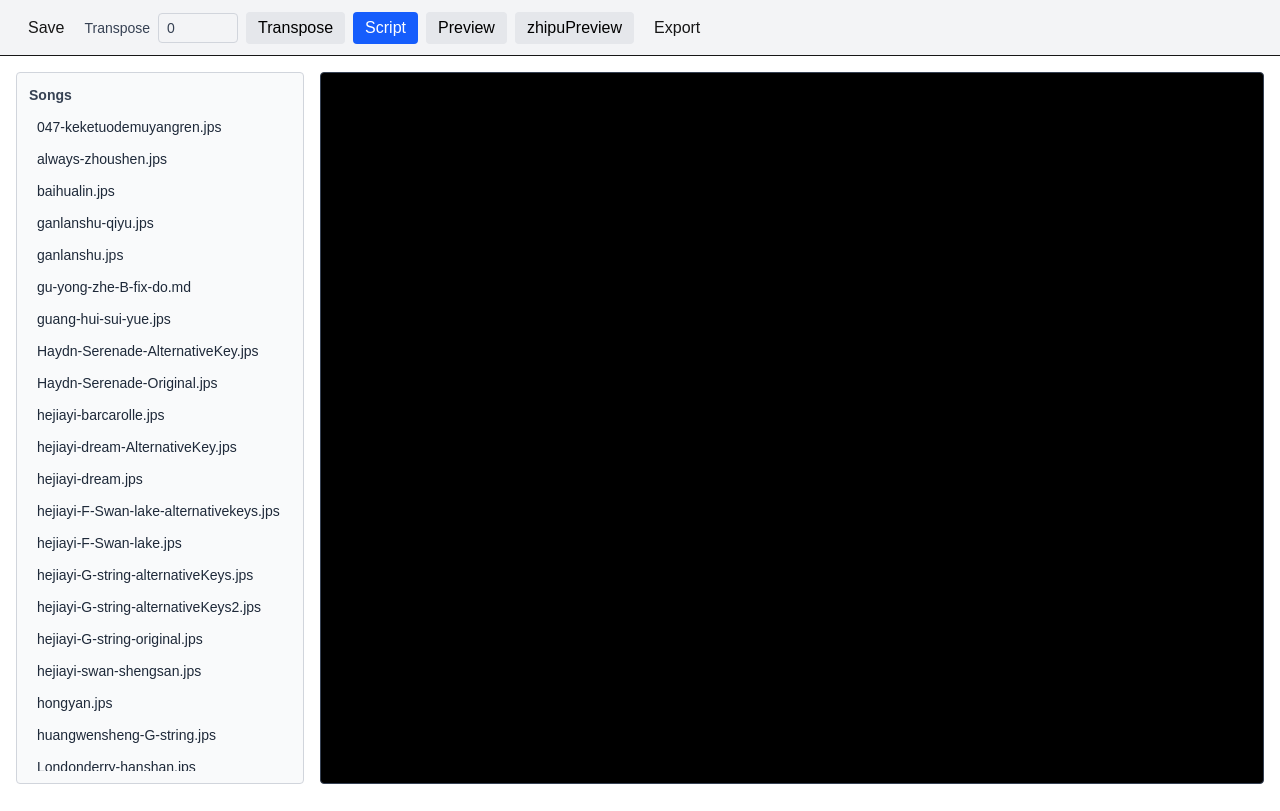
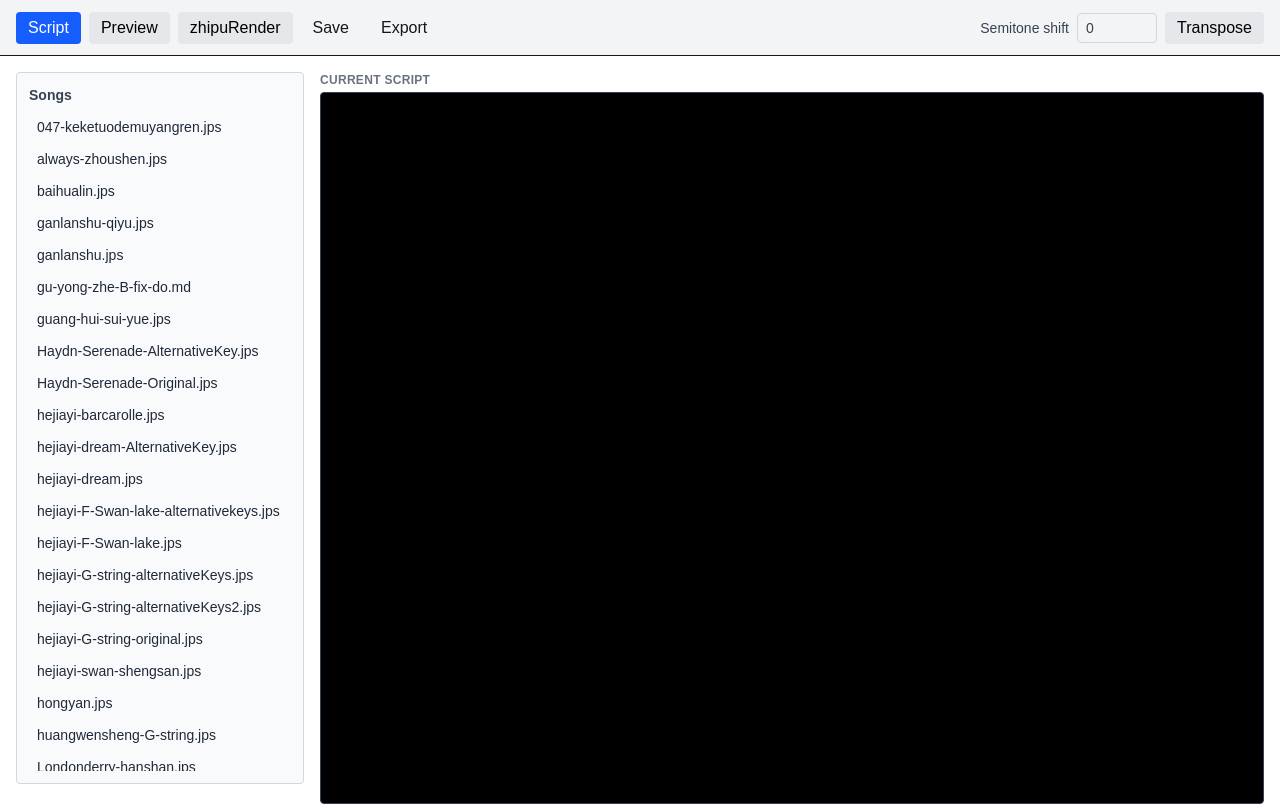
Before and after one commit to eat-sleep-code-repeat-it/mumupu, a Next.js app: page /zhipu in a window 1280 px wide. Built offline with nearby package versions, Linux system fonts and the light colour scheme; no server answers.

Commit message:
update toolbar

```diff
--- a/app/zhipu/page.tsx
+++ b/app/zhipu/page.tsx
@@ -4,13 +4,14 @@ import { useEffect, useState } from "react";
 
 export default function Zhipu() {
   const [text, setText] = useState("");
+  const [transposedText, setTransposedText] = useState("");
   const [songFiles, setSongFiles] = useState<string[]>([]);
   const [selectedSong, setSelectedSong] = useState("");
   const [svg, setSvg] = useState("");
   const [adjustment, setAdjustment] = useState("0");
   const [transposeError, setTransposeError] = useState("");
-  const [mode, setMode] = useState<"script" | "preview" | "zhipuPreview">("script");
-  const [loadingMode, setLoadingMode] = useState<"preview" | "zhipuPreview" | null>(null);
+  const [mode, setMode] = useState<"script" | "preview" | "zhipuRender" | "zhipuTransposedView">("script");
+  const [loadingMode, setLoadingMode] = useState<"preview" | "zhipuRender" | "zhipuTransposedView" | null>(null);
   const [isTransposing, setIsTransposing] = useState(false);
 
   async function renderSvg(script: string): Promise<string> {
@@ -70,6 +71,7 @@ export default function Zhipu() {
       const content = await response.text();
       setSelectedSong(file);
       setText(content);
+      setTransposedText("");
     } catch (error) {
       console.error("Failed to load selected song:", error);
     }
@@ -94,12 +96,12 @@ export default function Zhipu() {
     }
   }
 
-  async function handleZhipuPreview() {
+  async function handleZhipuRender() {
     if (loadingMode) {
       return;
     }
 
-    setLoadingMode("zhipuPreview");
+    setLoadingMode("zhipuRender");
     try {
       const response = await fetch("/api/jianpu", {
         method: "POST",
@@ -115,11 +117,42 @@ export default function Zhipu() {
 
       const data = await response.json();
       setSvg(data.svg);
-      setMode("zhipuPreview");
+      setMode("zhipuRender");
     } catch (error) {
-      console.error("Zhipu preview failed:", error);
-      setSvg("<div style=\"color:red; padding:16px;\">Zhipu preview failed. Check console for details.</div>");
-      setMode("zhipuPreview");
+      console.error("Zhipu render failed:", error);
+      setSvg("<div style=\"color:red; padding:16px;\">Zhipu render failed. Check console for details.</div>");
+      setMode("zhipuRender");
+    } finally {
+      setLoadingMode(null);
+    }
+  }
+
+  async function handleZhipuTransposedView() {
+    if (loadingMode || !transposedText) {
+      return;
+    }
+
+    setLoadingMode("zhipuTransposedView");
+    try {
+      const response = await fetch("/api/jianpu", {
+        method: "POST",
+        headers: {
+          "Content-Type": "text/plain; charset=utf-8",
+        },
+        body: transposedText,
+      });
+
+      if (!response.ok) {
+        throw new Error(`Request failed: ${response.status}`);
+      }
+
+      const data = await response.json();
+      setSvg(data.svg);
+      setMode("zhipuTransposedView");
+    } catch (error) {
+      console.error("Zhipu transposed view failed:", error);
+      setSvg("<div style=\"color:red; padding:16px;\">Zhipu transposed view failed. Check console for details.</div>");
+      setMode("zhipuTransposedView");
     } finally {
       setLoadingMode(null);
     }
@@ -156,7 +189,7 @@ export default function Zhipu() {
       }
 
       const data = (await response.json()) as { script: string };
-      setText(data.script);
+      setTransposedText(data.script);
       setMode("script");
       setTransposeError("");
     } catch (error) {
@@ -183,7 +216,8 @@ export default function Zhipu() {
     }`;
 
   const isLoadingPreview = loadingMode === "preview";
-  const isLoadingZhipuPreview = loadingMode === "zhipuPreview";
+  const isLoadingZhipuRender = loadingMode === "zhipuRender";
+  const isLoadingZhipuTransposedView = loadingMode === "zhipuTransposedView";
   const isAnyLoading = loadingMode !== null || isTransposing;
   const isValidAdjustment = adjustment.trim() !== "" && Number.isInteger(Number(adjustment));
   const isTransposeDisabled = isAnyLoading || !isValidAdjustment;
@@ -196,9 +230,33 @@ export default function Zhipu() {
     <main className="flex h-screen flex-col">
       {/* Navigation */}
       <nav className="flex h-14 items-center gap-2 border-b bg-gray-100 px-4">
+        <button
+          onClick={handleScript}
+          disabled={isAnyLoading}
+          className={`${buttonClass(mode === "script")} ${isAnyLoading ? "cursor-not-allowed opacity-60" : ""}`}>
+          Script
+        </button>
+        <button
+          onClick={() => {
+            void handlePreview();
+          }}
+          disabled={isAnyLoading}
+          className={`${buttonClass(mode === "preview")} ${isAnyLoading ? "cursor-not-allowed opacity-60" : ""}`}>
+          {isLoadingPreview ? "Previewing..." : "Preview"}
+        </button>
+        <button
+          onClick={() => {
+            void handleZhipuRender();
+          }}
+          disabled={isAnyLoading}
+          className={`${buttonClass(mode === "zhipuRender")} ${isAnyLoading ? "cursor-not-allowed opacity-60" : ""}`}>
+          {isLoadingZhipuRender ? "zhipuRendering..." : "zhipuRender"}
+        </button>
         <button className="rounded px-3 py-1 hover:bg-gray-200">Save</button>
+        <button className="rounded px-3 py-1 hover:bg-gray-200">Export</button>
+        <div className="ml-auto flex items-center gap-2">
           <label className="flex items-center gap-2 text-sm text-gray-700">
-          <span>Transpose</span>
+            <span>Semitone shift</span>
             <input
               type="number"
               value={adjustment}
@@ -224,29 +282,17 @@ export default function Zhipu() {
             className={`rounded px-3 py-1 ${isTransposeDisabled ? "cursor-not-allowed bg-gray-200 text-black opacity-60" : "bg-gray-200 text-black hover:bg-gray-300"}`}>
             {isTransposing ? "Transposing..." : "Transpose"}
           </button>
-        <button
-          onClick={handleScript}
-          disabled={isAnyLoading}
-          className={`${buttonClass(mode === "script")} ${isAnyLoading ? "cursor-not-allowed opacity-60" : ""}`}>
-          Script
-        </button>
+          {transposedText && (
             <button
               onClick={() => {
-            void handlePreview();
+                void handleZhipuTransposedView();
               }}
               disabled={isAnyLoading}
-          className={`${buttonClass(mode === "preview")} ${isAnyLoading ? "cursor-not-allowed opacity-60" : ""}`}>
-          {isLoadingPreview ? "Previewing..." : "Preview"}
+              className={`${buttonClass(mode === "zhipuTransposedView")} ${isAnyLoading ? "cursor-not-allowed opacity-60" : ""}`}>
+              {isLoadingZhipuTransposedView ? "zhipuTransposedViewing..." : "zhipuTransposedView"}
             </button>
-        <button
-          onClick={() => {
-            void handleZhipuPreview();
-          }}
-          disabled={isAnyLoading}
-          className={`${buttonClass(mode === "zhipuPreview")} ${isAnyLoading ? "cursor-not-allowed opacity-60" : ""}`}>
-          {isLoadingZhipuPreview ? "zhipuPreviewing..." : "zhipuPreview"}
-        </button>
-        <button className="rounded px-3 py-1 hover:bg-gray-200">Export</button>
+          )}
+        </div>
       </nav>
       {transposeFeedback && (
         <div className="px-4 pt-2 text-sm text-red-600">{transposeFeedback}</div>
@@ -277,12 +323,37 @@ export default function Zhipu() {
             </ul>
           </aside>
           {mode === "script" ? (
+            <div className="flex h-full min-h-0 w-full min-w-0 flex-col gap-3">
+              <div className={transposedText ? "min-h-0 flex-1" : "h-full"}>
+                <div className="mb-1 text-xs font-semibold uppercase tracking-wide text-gray-500">Current script</div>
                 <textarea
                   value={text}
-              onChange={(e) => setText(e.target.value)}
+                  onChange={(e) => {
+                    setText(e.target.value);
+                    if (transposedText) {
+                      setTransposedText("");
+                    }
+                  }}
                   wrap="off"
                   className="h-full min-h-0 w-full min-w-0 resize-none rounded border border-gray-700 bg-black p-4 font-mono text-white outline-none placeholder:text-gray-500 focus:border-blue-500"
                 />
+              </div>
+              {transposedText && (
+                <div className="min-h-0 flex-1">
+                  <div className="mb-1 text-xs font-semibold uppercase tracking-wide text-gray-500">Transposed script</div>
+                  <textarea
+                    value={transposedText}
+                    readOnly
+                    wrap="off"
+                    className="h-full min-h-0 w-full min-w-0 resize-none rounded border border-blue-300 bg-blue-50 p-4 font-mono text-gray-900 outline-none"
+                  />
+                </div>
+              )}
+            </div>
+          ) : mode === "zhipuTransposedView" ? (
+            <div className="h-full min-h-0 w-full min-w-0 overflow-auto rounded border border-gray-300 bg-white p-3">
+              <div dangerouslySetInnerHTML={{ __html: svg }} />
+            </div>
           ) : (
             <div className="h-full min-h-0 w-full min-w-0 overflow-auto rounded border border-gray-300 bg-white p-3">
               <div dangerouslySetInnerHTML={{ __html: svg }} />
```
Lines whose indentation alone changed are shown as unchanged.
